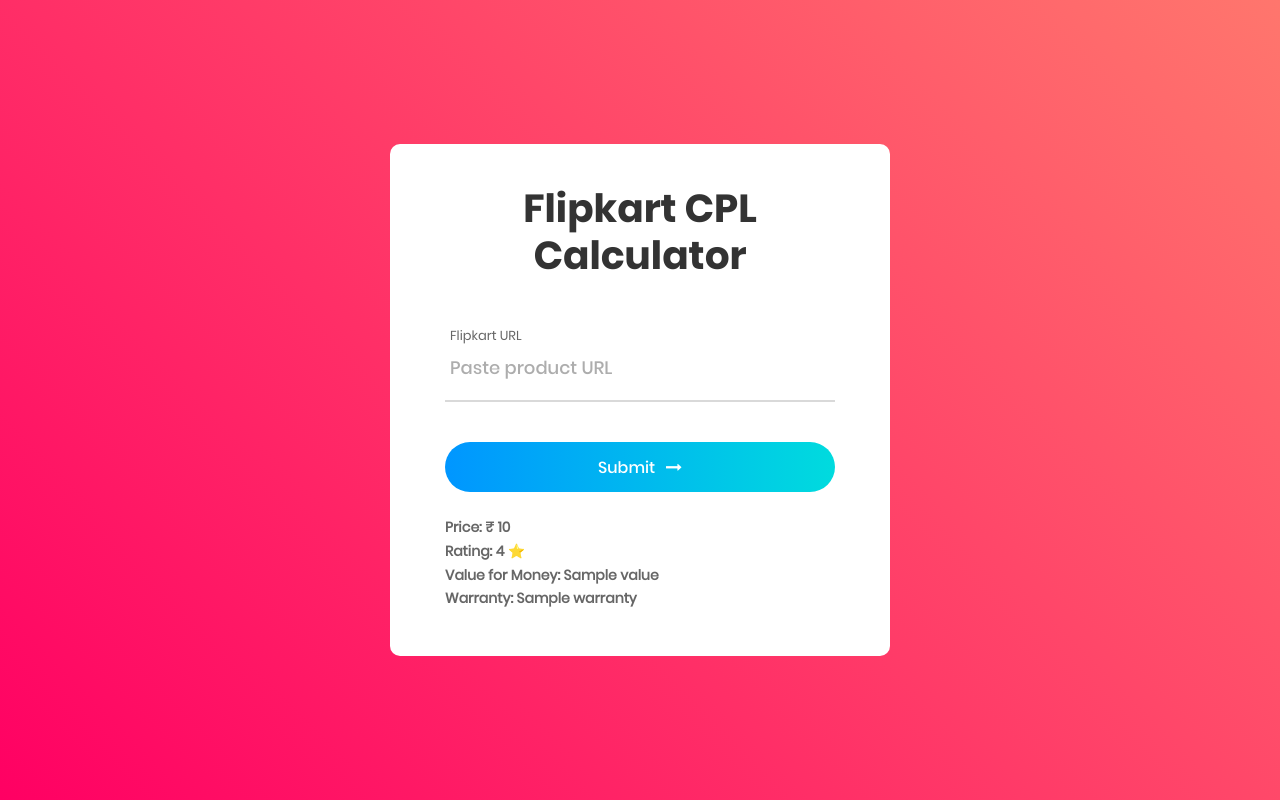
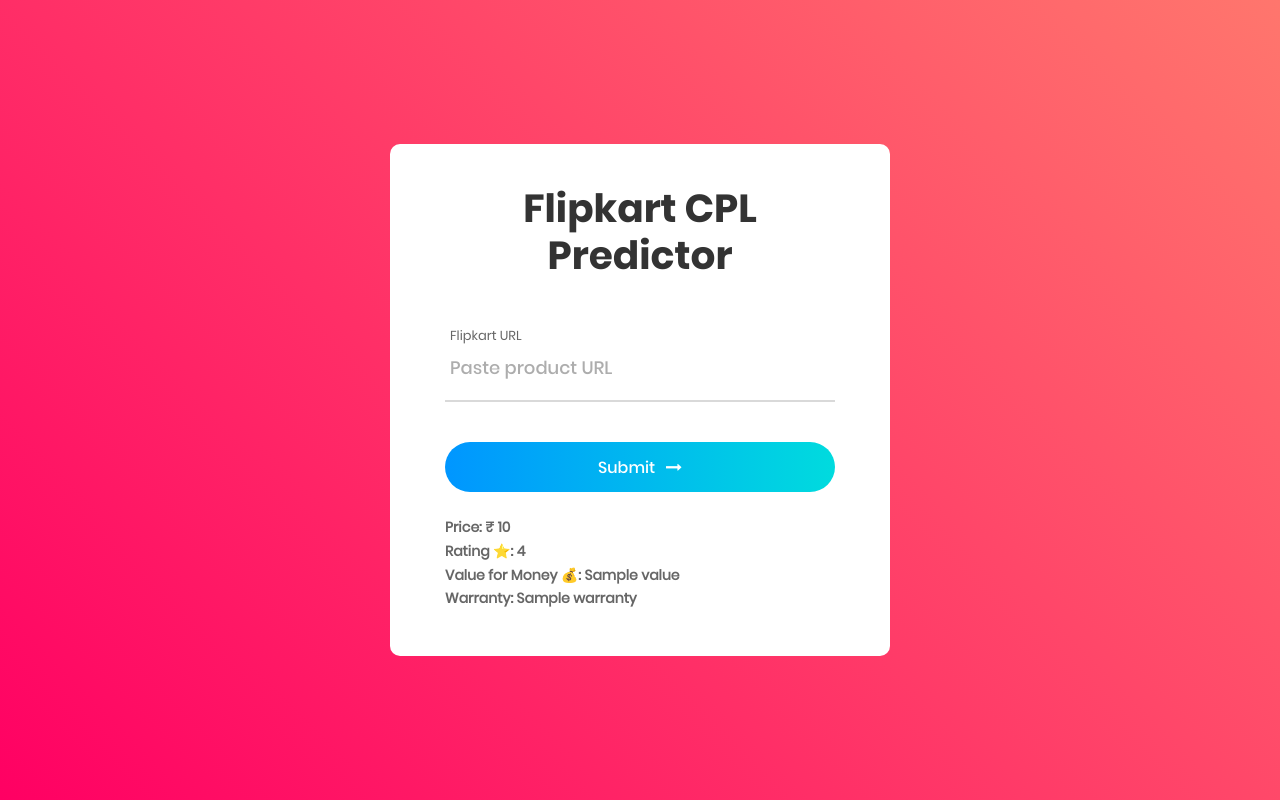
Before and after one commit to the-bose/flipkart-value-scraper, a Flask app: template templates/index.html in a window 1280 px wide. Run offline with Flask 2, Linux system fonts and the light colour scheme; the template is opened without the code that fills it: most values are stand-ins (such as "Sample title", 1, 10 or a date in 2020); some libraries are stand-ins or nearby versions.

Commit message:
ui-changes

```diff
--- a/templates/index.html
+++ b/templates/index.html
@@ -31,7 +31,7 @@
 		<div class="wrap-contact100">
 			<form class="contact100-form validate-form" action = "/result" method = "POST">
 				<span class="contact100-form-title">
-					Flipkart CPL Calculator
+					Flipkart CPL Predictor
 				</span>
 
 				<div class="wrap-input100 validate-input" data-validate="Topic is required">
@@ -54,9 +54,9 @@
 				<div>
 					<p>
 						<br><b>Price: ₹ {{ price }}</b><br>
-						<b>Rating: {{ rating }} ⭐</b><br>
-						<b>Value for Money: {{ value }}</b><br>
-						<b>Warranty: {{ warranty }}</b><br>
+						<b>Rating ⭐: {{ rating }}</b><br>
+						<b>Value for Money 💰: {{ value }}</b><br>
+						<b>Warranty: {{ warranty }} </b><br>
 					</p>
 				</div>
 			</form>
```
